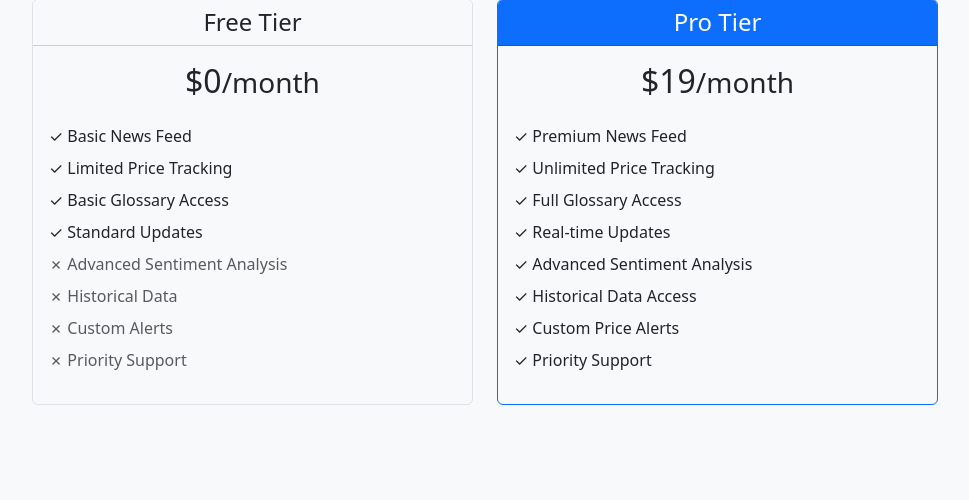
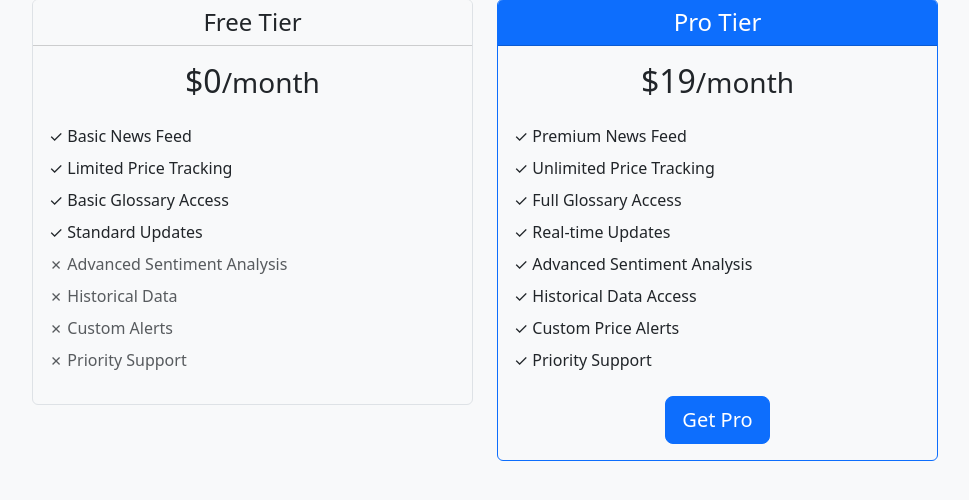
Before and after one commit to biserd/Crypto_AI_agent, a Flask app: page /pricing in a window 1280 px wide. Shown: the part 202-702 px from the top of the page, without its empty margins (155-1124 px from the left). Run offline with Flask 3, Linux system fonts and the light colour scheme; data that the repository does not hold is empty; some libraries are stand-ins or nearby versions.

Commit message:
Assistant checkpoint: Add upgrade buttons to pricing page
Assistant generated file changes:
- templates/pricing.html: Add upgrade button for non-premium users

---

User prompt:

also add a button to upgrade if the user is not

```diff
--- a/templates/pricing.html
+++ b/templates/pricing.html
@@ -44,9 +44,17 @@
                         <li class="mb-2">✓ Custom Price Alerts</li>
                         <li class="mb-2">✓ Priority Support</li>
                     </ul>
-                    {% if current_user.is_authenticated and not current_user.is_premium %}
+                    {% if not current_user.is_authenticated %}
                     <div class="text-center mt-4">
-                        <a href="/upgrade" class="btn btn-primary btn-lg">Upgrade Now</a>
+                        <button onclick="showUpgradeModal()" class="btn btn-primary btn-lg">Get Pro</button>
+                    </div>
+                    {% elif not current_user.is_premium %}
+                    <div class="text-center mt-4">
+                        <button onclick="processUpgrade()" class="btn btn-primary btn-lg">Upgrade Now</button>
+                    </div>
+                    {% else %}
+                    <div class="text-center mt-4">
+                        <span class="badge bg-success">Current Plan</span>
                     </div>
                     {% endif %}
                 </div>
```
